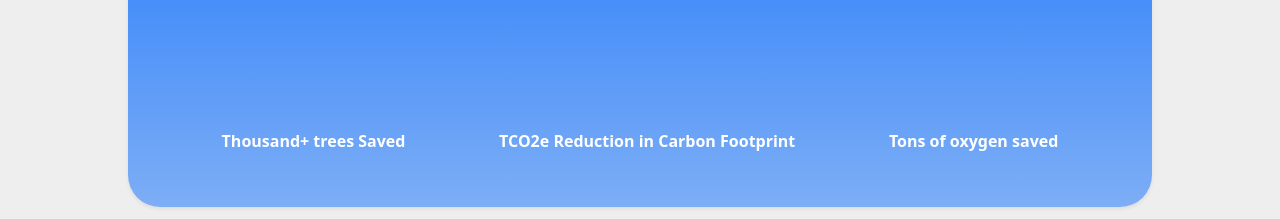
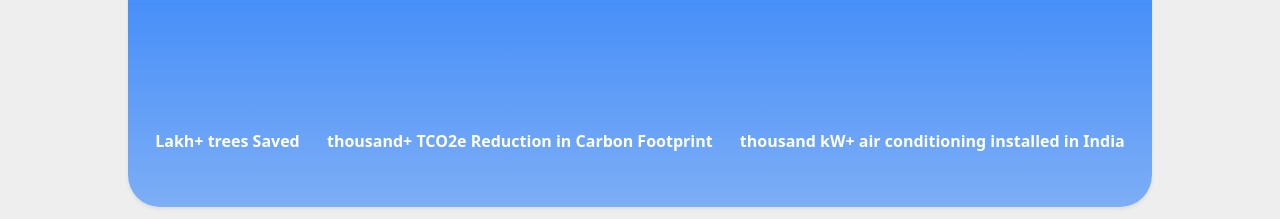
Before and after one commit to Wictronix/broad-india, a React (Create React App) app: page / in a window 1280 px wide. Shown: the part 860-1079 px from the top of the page. Built offline with nearby package versions, Linux system fonts and the light colour scheme.

Commit message:
change figures

```diff
--- a/src/components/Figures.js
+++ b/src/components/Figures.js
@@ -40,7 +40,7 @@ export default function Figures() {
                   <div style={{ height: 100 }}>
                     {isVisible ? (
                       <>
-                        <CountUp end={90} />
+                        <CountUp end={36} />
                       </>
                     ) : null}
                   </div>
@@ -48,7 +48,7 @@ export default function Figures() {
               </VisibilitySensor>
             </div>
             <br />
-            <div style={{ textAlign: "center" }}>Thousand+ trees Saved</div>
+            <div style={{ textAlign: "center" }}>Lakh+ trees Saved</div>
           </div>
         </div>
         <div>
@@ -59,7 +59,7 @@ export default function Figures() {
                   <div style={{ height: 100 }}>
                     {isVisible ? (
                       <>
-                        <CountUp end={122} style={{ marginInline: "auto" }} />
+                        <CountUp end={69} style={{ marginInline: "auto" }} />
                       </>
                     ) : null}
                   </div>
@@ -68,7 +68,7 @@ export default function Figures() {
             </div>
             <br />
             <div style={{ textAlign: "center" }}>
-              TCO2e Reduction in Carbon Footprint
+              thousand+ TCO2e Reduction in Carbon Footprint
             </div>
           </div>
         </div>
@@ -80,7 +80,7 @@ export default function Figures() {
                   <div style={{ height: 100 }}>
                     {isVisible ? (
                       <>
-                        <CountUp end={125} />
+                        <CountUp end={478} />
                       </>
                     ) : null}
                   </div>
@@ -88,7 +88,9 @@ export default function Figures() {
               </VisibilitySensor>
             </div>
             <br />
-            <div style={{ textAlign: "center" }}>Tons of oxygen saved</div>
+            <div style={{ textAlign: "center" }}>
+              thousand kW+ air conditioning installed in India
+            </div>
           </div>
         </div>
       </div>
```
